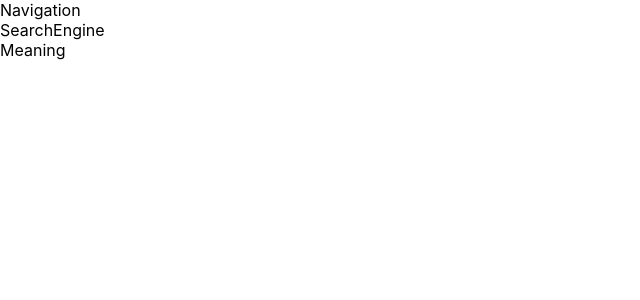
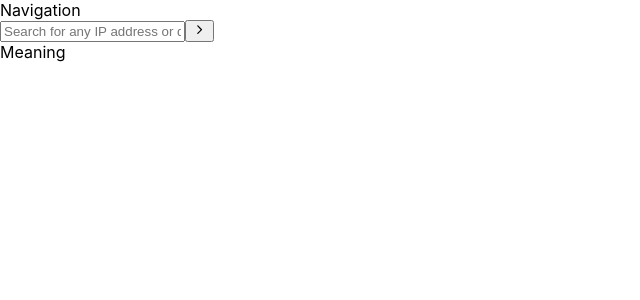
Before and after one commit to olayinka06-dev/ip-address-, a React (Create React App) app: page / in a window 1280 px wide. Shown: the top 300 px of the page, without its empty margins (0-640 px from the left). Built offline with nearby package versions, Linux system fonts and the light colour scheme.

Commit message:
Creating the Search Engine Page

```diff
--- a/package.json
+++ b/package.json
@@ -7,6 +7,7 @@
     "@testing-library/react": "^13.4.0",
     "@testing-library/user-event": "^13.5.0",
     "axios": "^1.4.0",
+    "leaflet": "^1.9.3",
     "react": "^18.2.0",
     "react-dom": "^18.2.0",
     "react-icons": "^4.8.0",
--- a/src/components/searchengine/SearchEngine.jsx
+++ b/src/components/searchengine/SearchEngine.jsx
@@ -1,9 +1,46 @@
-import React from 'react';
+import React, { useState } from 'react';
+import axios from 'axios';
+import styled from 'styled-components';
+import {IoIosArrowForward} from 'react-icons/io'
+
 
 const SearchEngine = () => {
+  const [ipAddress, setIpAddress] = useState("");
+  const handleSubmit = async (e) => {
+
+    try {
+      const IP_KEY = "at_iPdZbBjjZFpxMAg5R5gs3ZY4uKbkv";
+      const IP_URL = `https://geo.ipify.org/api/v2/country,city,vpn?apiKey=${IP_KEY}&ipAddress=${ipAddress}`
+    } catch (error) {
+
+    }
+
+  }
   return (
-    <div>SearchEngine</div>
+    <Wrapper>
+      <Form onSubmit={handleSubmit}>
+        <Input
+          type='text'
+          placeholder='Search for any IP address or domain'
+          value={ipAddress}
+          onChange={e => setIpAddress(e.target.value)}
+        />
+        <Button><IoIosArrowForward/></Button>
+      </Form>
+    </Wrapper>
   )
 }
+const Wrapper = styled.div`
 
-export default SearchEngine
+`;
+const Form = styled.form`
+
+`;
+const Input = styled.input`
+
+`;
+const Button = styled.button`
+
+`;
+
+export default SearchEngine;
```
Also changed, not shown: 1 other file (tests, documents, lock files or other folders).
